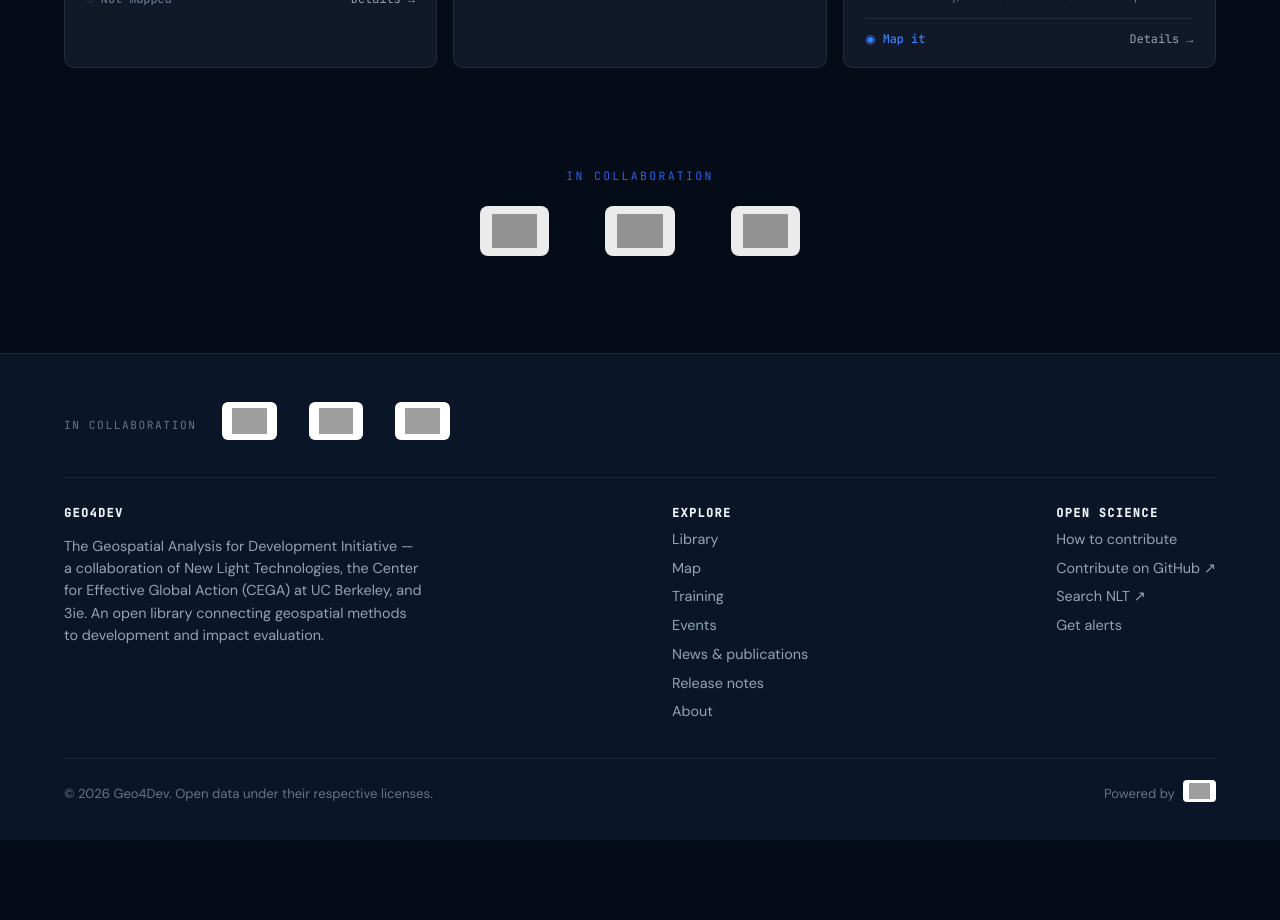
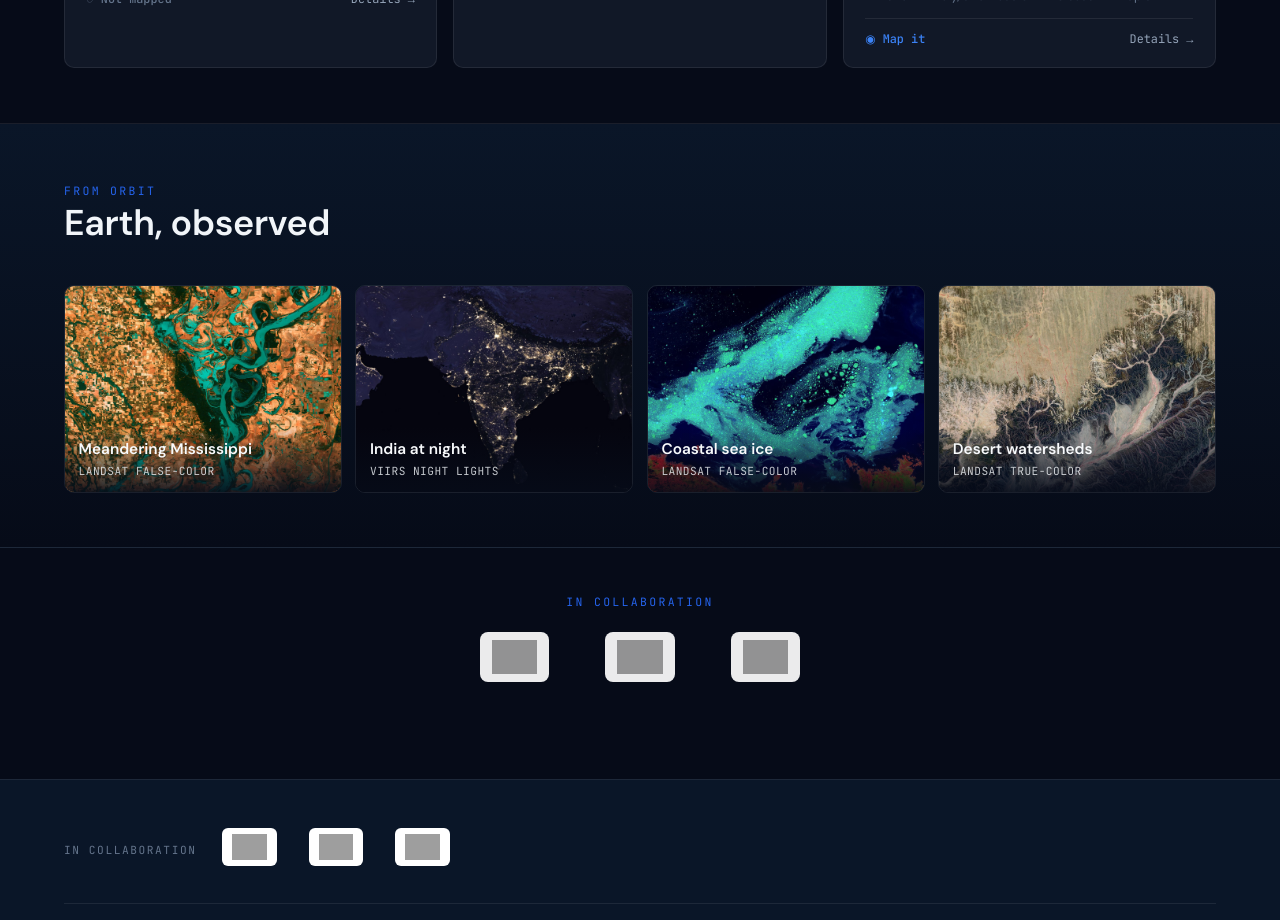
Before and after one commit to g4d-nlt-cega-3ie/geo4dev-site, a React (Vite) app: page / in a window 1280 px wide. Shown: the part 2280-3200 px from the top of the page. Before the commit the page ends 3120 px from the top, so only its background shows below. Built offline with nearby package versions, Linux system fonts and the light colour scheme; grey boxes are pictures that could not be loaded.

Commit message:
Add page-header banners + home Earth gallery (place NASA/Landsat imagery)

```diff
--- /dev/null
+++ b/src/components/PageHeader.tsx
@@ -0,0 +1,16 @@
+interface Props {
+  eyebrow: string
+  title: string
+  subtitle?: string
+  image: string
+}
+
+export default function PageHeader({ eyebrow, title, subtitle, image }: Props) {
+  return (
+    <div className="page-header" style={{ ['--ph-image' as string]: `url(${image})` } as React.CSSProperties}>
+      <span className="eyebrow">{eyebrow}</span>
+      <h1>{title}</h1>
+      {subtitle && <p className="ph-sub">{subtitle}</p>}
+    </div>
+  )
+}
--- a/src/index.css
+++ b/src/index.css
@@ -338,3 +338,19 @@ h3 { font-size: 1.2rem; }
 .event-host { font-family: var(--mono); font-size: 0.7rem; letter-spacing: 0.04em; text-transform: uppercase; color: var(--ink-dim); }
 .event-link { font-family: var(--mono); font-size: 0.74rem; color: var(--accent-light); }
 @media (max-width: 560px) { .event-item { grid-template-columns: 1fr; gap: 0.4rem; } }
+
+/* ============ Page header banners ============ */
+.page-header { position: relative; overflow: hidden; isolation: isolate; border: 1px solid var(--line); border-radius: var(--radius); padding: 2.7rem 2rem; margin-bottom: 1.8rem; }
+.page-header::before { content: ''; position: absolute; inset: 0; z-index: -2; background-image: var(--ph-image); background-size: cover; background-position: center; }
+.page-header::after { content: ''; position: absolute; inset: 0; z-index: -1; background: linear-gradient(90deg, rgba(6,11,24,0.93) 0%, rgba(6,11,24,0.6) 55%, rgba(6,11,24,0.4) 100%); }
+.page-header .eyebrow { color: #6aa8ff; }
+.page-header h1 { color: #f8fafc; font-size: clamp(1.8rem, 3.4vw, 2.7rem); margin: 0.25rem 0 0.3rem; }
+.page-header .ph-sub { color: rgba(241,245,249,0.84); max-width: 620px; margin: 0; font-size: 1.02rem; }
+
+/* ============ Home: Earth observed gallery ============ */
+.obs-grid { display: grid; grid-template-columns: repeat(auto-fit, minmax(220px, 1fr)); gap: 0.85rem; }
+.obs-tile { position: relative; aspect-ratio: 4 / 3; border-radius: var(--radius); overflow: hidden; border: 1px solid var(--line); margin: 0; }
+.obs-tile img { width: 100%; height: 100%; object-fit: cover; display: block; transition: transform 0.35s ease; }
+.obs-tile:hover img { transform: scale(1.06); }
+.obs-cap { position: absolute; left: 0; right: 0; bottom: 0; padding: 0.7rem 0.85rem; font-family: var(--mono); font-size: 0.7rem; letter-spacing: 0.04em; text-transform: uppercase; color: rgba(241,245,249,0.8); background: linear-gradient(transparent, rgba(6,11,24,0.9)); }
+.obs-cap b { display: block; font-family: var(--display); font-weight: 600; font-size: 0.96rem; letter-spacing: 0; text-transform: none; color: #f8fafc; margin-bottom: 0.1rem; }
--- a/src/pages/About.tsx
+++ b/src/pages/About.tsx
@@ -1,5 +1,6 @@
 import { Link } from 'react-router-dom'
 import { GITHUB_OPEN_DATA } from '../lib/assets'
+import PageHeader from '../components/PageHeader'
 
 const LOGOS: Record<string, string> = {
   NLT: 'https://geo4dev-resources.s3.amazonaws.com/logos/nlt.png',
@@ -39,8 +40,11 @@ export default function About() {
     <main className="page section">
       <div className="container">
         <div className="prose">
-          <span className="eyebrow">About</span>
-          <h2>An open library for geospatial development evidence</h2>
+          <PageHeader
+            eyebrow="About"
+            title="An open library for geospatial development evidence"
+            image="/images/hero-earth.jpg"
+          />
           <p>
             Geo4Dev brings together geospatial datasets, peer-reviewed publications, and
             training resources that connect satellite and remote-sensing data to questions in
--- a/src/pages/Contribute.tsx
+++ b/src/pages/Contribute.tsx
@@ -1,5 +1,6 @@
 import { Link } from 'react-router-dom'
 import { GITHUB_OPEN_DATA } from '../lib/assets'
+import PageHeader from '../components/PageHeader'
 
 const SITE_REPO = 'https://github.com/g4d-nlt-cega-3ie/geo4dev-site'
 const DISCUSSIONS = 'https://github.com/g4d-nlt-cega-3ie/open-data/discussions'
@@ -9,8 +10,11 @@ export default function Contribute() {
     <main className="page section">
       <div className="container">
         <div className="prose">
-          <span className="eyebrow">Contribute</span>
-          <h2>Help grow the open library</h2>
+          <PageHeader
+            eyebrow="Contribute"
+            title="Help grow the open library"
+            image="/images/landsat-mississippi.jpg"
+          />
           <p>
             Geo4Dev is built in the open. Whether you're a researcher with a publication to share
             or a developer who wants to improve the platform, there's a path for you. Pick the one
--- a/src/pages/Events.tsx
+++ b/src/pages/Events.tsx
@@ -1,6 +1,7 @@
 import { Link } from 'react-router-dom'
 import eventsData from '../../content/events.json'
 import { GITHUB_OPEN_DATA } from '../lib/assets'
+import PageHeader from '../components/PageHeader'
 
 interface Ev { year: string; date: string; title: string; host: string; blurb: string; url: string }
 const events = eventsData.events as Ev[]
@@ -11,8 +12,11 @@ export default function Events() {
     <main className="page section">
       <div className="container">
         <div className="prose">
-          <span className="eyebrow">Events</span>
-          <h2>Geo4Dev convenings & workshops</h2>
+          <PageHeader
+            eyebrow="Events"
+            title="Geo4Dev convenings & workshops"
+            image="/images/hands-globe.jpg"
+          />
           <p>
             The Geo4Dev Initiative has brought researchers, practitioners, and agencies together
             through annual symposia and hands-on workshops on applying geospatial and
--- a/src/pages/Home.tsx
+++ b/src/pages/Home.tsx
@@ -85,6 +85,35 @@ export default function Home() {
         </section>
       )}
 
+      <section className="section section-alt">
+        <div className="container">
+          <div className="section-head">
+            <div>
+              <span className="eyebrow">From orbit</span>
+              <h2>Earth, observed</h2>
+            </div>
+          </div>
+          <div className="obs-grid">
+            <figure className="obs-tile">
+              <img src="/images/landsat-mississippi.jpg" alt="Landsat view of the meandering Mississippi River" loading="lazy" />
+              <figcaption className="obs-cap"><b>Meandering Mississippi</b>Landsat false-color</figcaption>
+            </figure>
+            <figure className="obs-tile">
+              <img src="/images/india-lights.jpg" alt="Night-time city lights across the Indian subcontinent" loading="lazy" />
+              <figcaption className="obs-cap"><b>India at night</b>VIIRS night lights</figcaption>
+            </figure>
+            <figure className="obs-tile">
+              <img src="/images/landsat-seaice.jpg" alt="False-color satellite view of coastal sea ice" loading="lazy" />
+              <figcaption className="obs-cap"><b>Coastal sea ice</b>Landsat false-color</figcaption>
+            </figure>
+            <figure className="obs-tile">
+              <img src="/images/landsat-desert.jpg" alt="Satellite view of desert drainage channels" loading="lazy" />
+              <figcaption className="obs-cap"><b>Desert watersheds</b>Landsat true-color</figcaption>
+            </figure>
+          </div>
+        </div>
+      </section>
+
       <section className="section section-partners">
         <div className="container">
           <span className="eyebrow" style={{ textAlign: 'center', display: 'block' }}>In collaboration</span>
--- a/src/pages/News.tsx
+++ b/src/pages/News.tsx
@@ -1,5 +1,6 @@
 import { useState } from 'react'
 import newsData from '../../content/news.json'
+import PageHeader from '../components/PageHeader'
 
 interface Source { id: string; name: string; site: string | null; searchMore?: string }
 interface Item { source: string; kind?: string; date?: string; title: string; url: string; description: string }
@@ -16,8 +17,11 @@ export default function News() {
     <main className="page section">
       <div className="container">
         <div className="prose">
-          <span className="eyebrow">News &amp; Publications</span>
-          <h2>Geo4Dev in the literature and the field</h2>
+          <PageHeader
+            eyebrow="News & Publications"
+            title="Geo4Dev in the literature and the field"
+            image="/images/earth-asia.jpg"
+          />
           <p>
             A curated record of articles, events, workshops, talks, and coverage from across the
             Geo4Dev Initiative and its members — CEGA, 3ie, and New Light Technologies — plus
--- a/src/pages/Training.tsx
+++ b/src/pages/Training.tsx
@@ -1,4 +1,5 @@
 import DatasetCard from '../components/DatasetCard'
+import PageHeader from '../components/PageHeader'
 import { catalog } from '../lib/catalog'
 
 export default function Training() {
@@ -8,12 +9,12 @@ export default function Training() {
   return (
     <main className="page section">
       <div className="container">
-        <span className="eyebrow">Training</span>
-        <h2>Learning materials</h2>
-        <p className="muted prose">
-          Tutorials, courses, and reference material for applying geospatial and
-          remote-sensing methods to development research.
-        </p>
+        <PageHeader
+          eyebrow="Training"
+          title="Learning materials"
+          subtitle="Tutorials, courses, and reference material for applying geospatial and remote-sensing methods to development research."
+          image="/images/india-lights.jpg"
+        />
         <div className="card-list" style={{ marginTop: '1.4rem' }}>
           {training.map((d) => (
             <DatasetCard key={d.id} d={d} />
```
